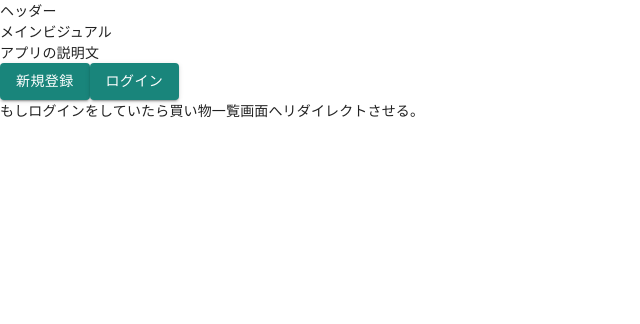
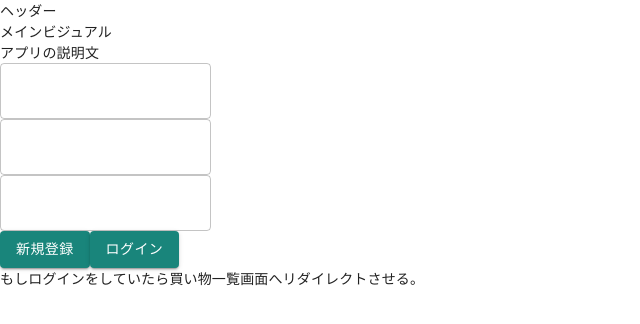
Before and after one commit to gonta1026/manemagi_front, a Next.js app: page / in a window 1280 px wide. Shown: the top 324 px of the page, without its empty margins (0-640 px from the left). Built offline with nearby package versions, Linux system fonts and the light colour scheme; no server answers.

Commit message:
feat: add BaseTextField

```diff
--- a/src/components/uiParts/form/BaseTextField.tsx
+++ b/src/components/uiParts/form/BaseTextField.tsx
@@ -1,14 +1,12 @@
-import React, { ReactNode } from 'react';
-import styled from 'styled-components';
+import React from 'react';
+import TextField from '@material-ui/core/TextField';
 
-const BaseTextField = ({ children }: { children: ReactNode }) => {
-  return <TextField>{children}</TextField>;
+const BaseTextField = function BaseTextField() {
+  return (
+    <div>
+      <TextField variant="outlined" />
+    </div>
+  );
 };
 
-const TextField = styled.div`
-  width: 92%;
-  max-width: 600px;
-  margin: 0 auto;
-`;
-
 export default BaseTextField;
--- a/src/components/uiParts/index.ts
+++ b/src/components/uiParts/index.ts
@@ -1,3 +1,4 @@
 export { default as BaseButton } from './button/BaseButton';
+export { default as BaseTextField } from './form/BaseTextField';
 export { default as BasePageTitle } from './title/MainTitle';
 export { default as BaseLoading } from './loading/BaseLoading';
--- a/src/pages/index.tsx
+++ b/src/pages/index.tsx
@@ -1,6 +1,7 @@
 import React, { useEffect } from 'react';
 import ApiClient from '../network/ApiClient';
 import { BaseButton } from '../components/uiParts';
+import { BaseTextField } from '../components/uiParts';
 
 const Home: React.FC = () => {
   useEffect(() => {
@@ -15,6 +16,9 @@ const Home: React.FC = () => {
       <header>ヘッダー</header>
       <section>メインビジュアル</section>
       <section>アプリの説明文</section>
+      <BaseTextField />
+      <BaseTextField />
+      <BaseTextField />
       <BaseButton color="secondary" variant="contained" onClick={() => console.log('click')}>
         新規登録
       </BaseButton>
```
